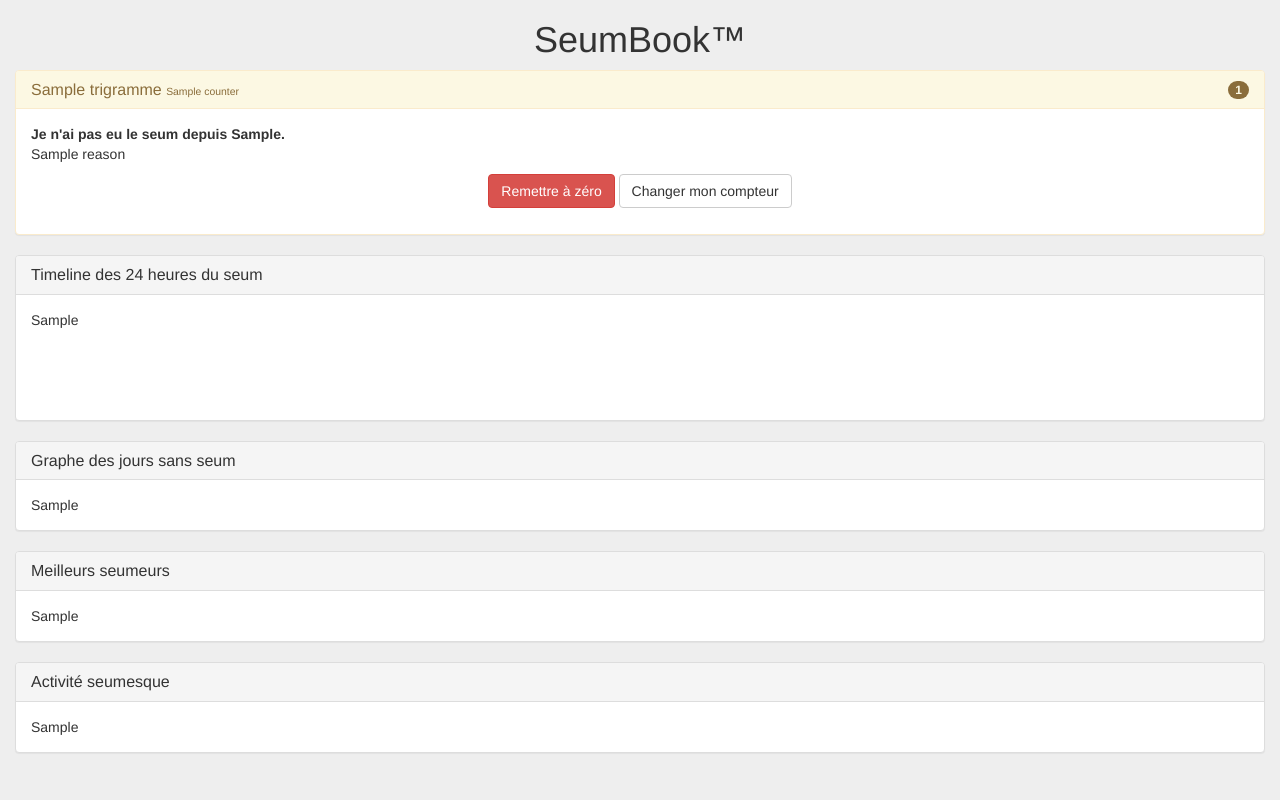
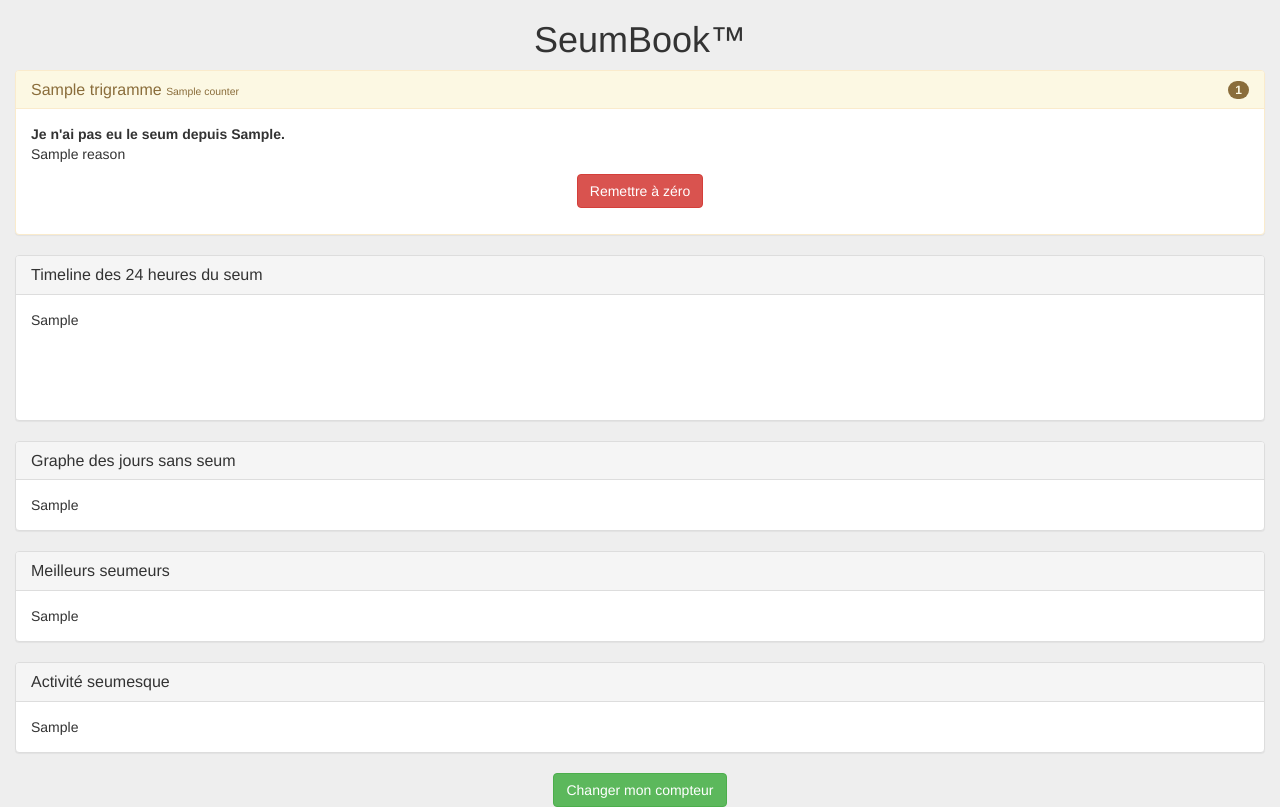
Before and after one commit to denismerigoux/seum-counter, a Django app: template counter/templates/homeTemplate.html in a window 1280 px wide. Run offline with Django 3.2, Linux system fonts and the light colour scheme; the template is opened without the code that fills it: most values are stand-ins (such as "Sample title", 1, 10 or a date in 2020); some libraries are stand-ins or nearby versions.

Commit message:
Changed location of change counter button

```diff
--- a/counter/templates/homeTemplate.html
+++ b/counter/templates/homeTemplate.html
@@ -51,12 +51,7 @@
 
 					<p>{{ myCounter.lastReset.reason }}</p>
 					<div class="text-center" id="button{{myCounter.id}}">
-						<form action="{% url 'reset-my-counter' %}" method="post">
-							{% csrf_token %}
-							<button class="btn btn-default btn-danger" type="button" onclick="getElementById('counter{{myCounter.id}}').style.display='inline';getElementById('button{{myCounter.id}}').style.display='none';getElementById('container{{myCounter.id}}').style.height='225px';">Remettre à zéro</button>
-							<input type="hidden" name="redirect" value="{% url 'home' %}"></input>
-							<button type="submit" class="btn btn-default">Changer mon compteur</button>
-						</form>
+						<button class="btn btn-default btn-danger" type="button" onclick="getElementById('counter{{myCounter.id}}').style.display='inline';getElementById('button{{myCounter.id}}').style.display='none';getElementById('container{{myCounter.id}}').style.height='225px';">Remettre à zéro</button>
 					</div>
 					<form style="display:none" id="counter{{myCounter.id}}" action="{% url 'reset-counter' %}" method="post">
 						{% csrf_token %}
@@ -164,4 +159,11 @@
 		</div>
 	</div>
 </div>
+<div class="row text-center">
+	<form action="{% url 'reset-my-counter' %}" method="post">
+		{% csrf_token %}
+		<input type="hidden" name="redirect" value="{% url 'home' %}"></input>
+		<button type="submit" class="btn btn-success">Changer mon compteur</button>
+	</form>
+</div>
 {% endblock %}
```
